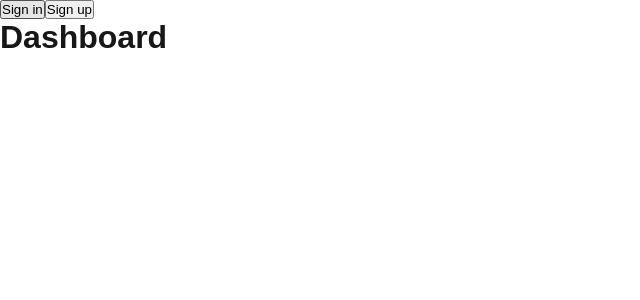
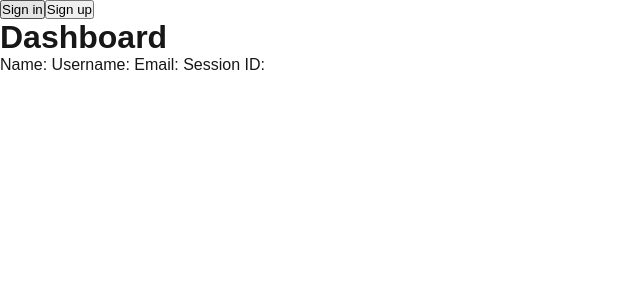
Before and after one commit to LadyBluenotes/clerk-takehome, a Next.js app: page /dashboard in a window 1280 px wide. Shown: the top 300 px of the page, without its empty margins (0-640 px from the left). Built offline with nearby package versions, Linux system fonts and the light colour scheme; no server answers.

Commit message:
add necessary components

```diff
--- a/src/app/dashboard/page.tsx
+++ b/src/app/dashboard/page.tsx
@@ -1,7 +1,32 @@
+"use client";
+
+import { OrganizationSwitcher, UserButton, useUser } from "@clerk/nextjs";
+import { useEffect, useState } from "react";
+
 export default function SignIn() {
+	const { user } = useUser();
+	const [sessionID, setSessionID] = useState("");
+
+	useEffect(() => {
+		user?.getSessions().then((sessions) => {
+			setSessionID(sessions[0].id);
+		});
+	});
+
 	return (
 		<div>
 			<h1>Dashboard</h1>
+			<UserButton />
+			<OrganizationSwitcher />
+			<span>Name: {user?.fullName}</span>
+			<span>Username: {user?.username}</span>
+			<span>
+				Email:{" "}
+				{user?.emailAddresses.map((email) => {
+					return email.emailAddress;
+				})}
+			</span>
+			<span>Session ID: {sessionID}</span>
 		</div>
 	);
 }
--- a/src/app/page.tsx
+++ b/src/app/page.tsx
@@ -1,4 +1,3 @@
-import Image from "next/image";
 import styles from "./home.module.css";
 
 export default function Home() {
--- a/src/providers/clerk-provider.tsx
+++ b/src/providers/clerk-provider.tsx
@@ -1,13 +1,21 @@
-'use client'
+"use client";
 
-import { ClerkProvider } from '@clerk/nextjs'
-import { dark } from '@clerk/themes'
-import { useTheme } from 'next-themes'
+import { ClerkProvider } from "@clerk/nextjs";
+import { dark } from "@clerk/themes";
+import { useTheme } from "next-themes";
 
-export default function _ClerkProvider({ children }: { children: React.ReactNode }) {
-  const { resolvedTheme } = useTheme()
+export default function _ClerkProvider({
+	children,
+}: {
+	children: React.ReactNode;
+}) {
+	const { resolvedTheme } = useTheme();
 
-  return (
-    <ClerkProvider appearance={resolvedTheme === 'dark' ? { baseTheme: dark } : undefined}>{children}</ClerkProvider>
-  )
+	return (
+		<ClerkProvider
+			appearance={resolvedTheme === "dark" ? { baseTheme: dark } : undefined}
+		>
+			{children}
+		</ClerkProvider>
+	);
 }
```
Also changed, not shown: src/app/sign-in/[[...sign-in]]/page.tsx (added, +18 -0 lines), src/app/signin/page.tsx (deleted, +0 -7 lines), src/middleware.ts (+8 -2 lines), src/providers/theme-provider.tsx (+16 -13 lines), 1 other file (tests, documents, lock files or other folders).
